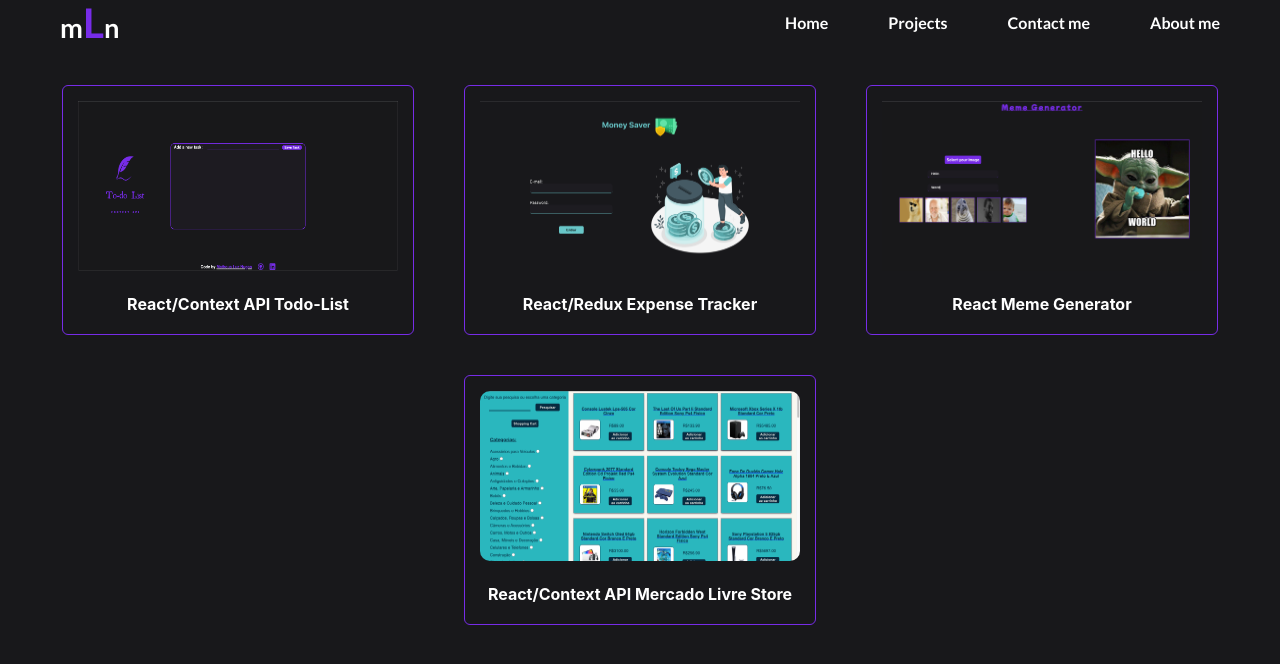
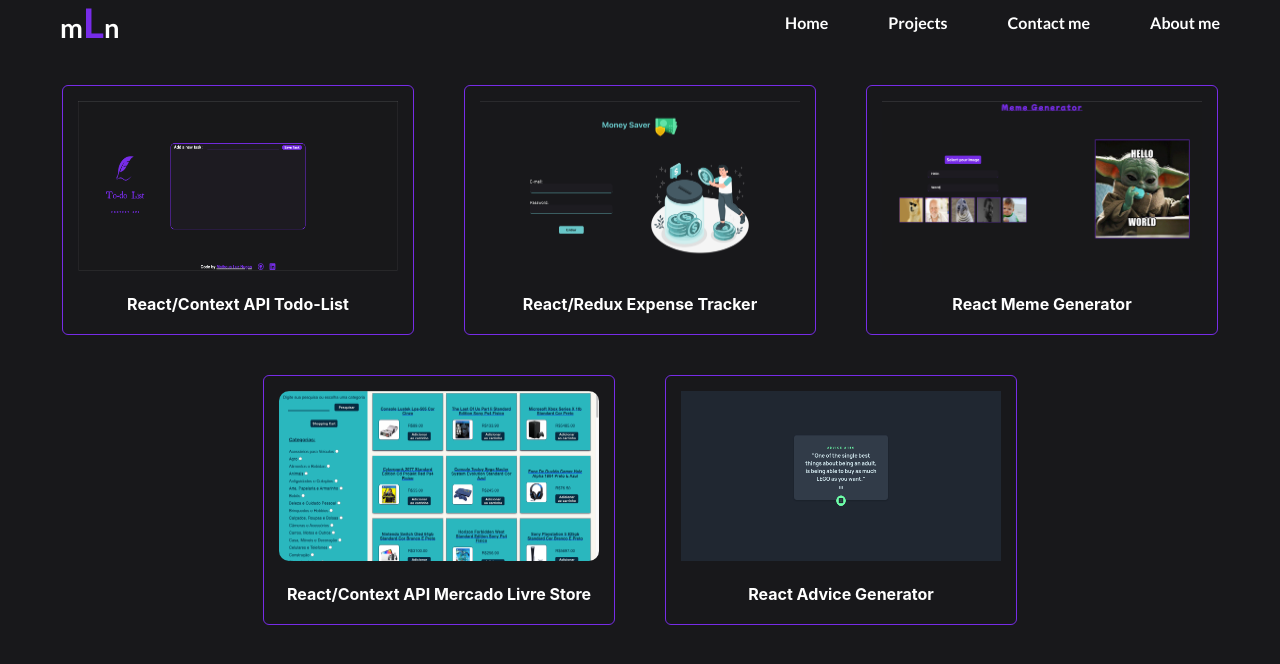
Before and after one commit to Matheusnugas/matheusnugas.github.io, a React (Create React App) app: page /projects in a window 1280 px wide. Shown: the top 664 px of the page. Built offline with nearby package versions, Linux system fonts and the light colour scheme; a web font is replaced by a local one.

Commit message:
added advice gen

```diff
--- a/src/pages/Projects.jsx
+++ b/src/pages/Projects.jsx
@@ -3,6 +3,7 @@ import todoListImg from "../images/todolistimg.png";
 import walletImg from "../images/walletImage.png";
 import memeGen from "../images/memeGen.png";
 import onlineStore from "../images/onlineStore.png";
+import adviceGenerator from "../images/adviceGenerator.png";
 import "./Projects.css";
 
 function Projects() {
@@ -32,6 +33,16 @@ function Projects() {
           <p>React/Context API Mercado Livre Store</p>
         </div>
       </a>
+      <a href="https://mlnadvicegenerator.vercel.app/">
+        <div className="projectDiv">
+          <img
+            src={adviceGenerator}
+            alt="projectImg"
+            className="adviceGenImg"
+          />
+          <p>React Advice Generator</p>
+        </div>
+      </a>
     </div>
   );
 }
```
Also changed, not shown: src/images/adviceGenerator.png (added).
